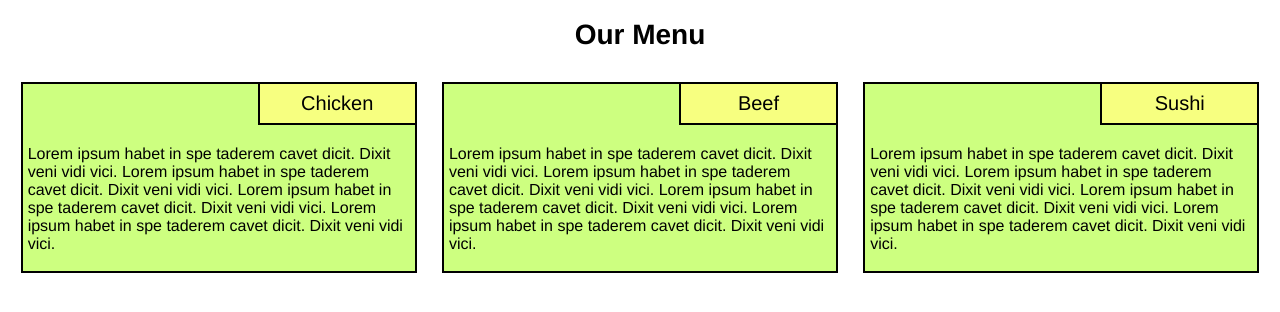
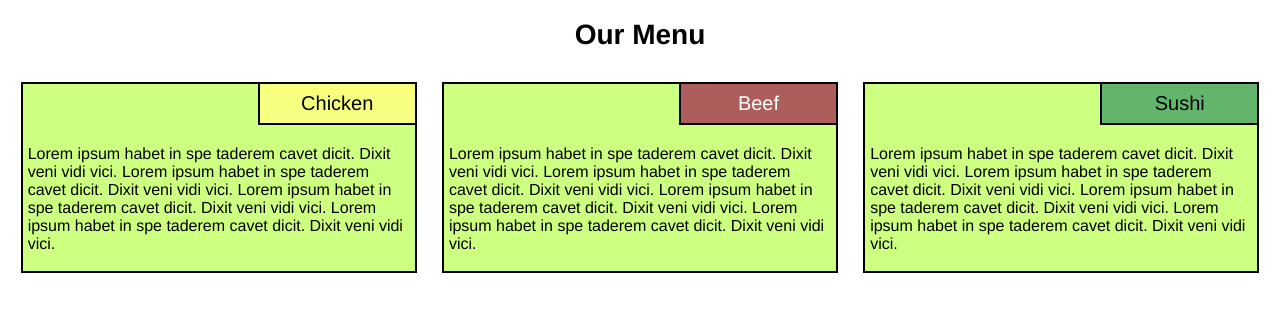
Before and after one commit to bryszard/coursera_html, a plain HTML site: page module2-solution/index.html in a window 1280 px wide. Drawn offline with Linux system fonts and the light colour scheme.

Commit message:
Diverge title background colors

```diff
--- a/module2-solution/css/styles.css
+++ b/module2-solution/css/styles.css
@@ -18,7 +18,6 @@ h1 {
   top: 0;
   right: 0;
   width: 40%;
-  background-color: #F7FF80;
   border-bottom: 2px solid black;
   border-left: 2px solid black;
   padding: 8px;
@@ -27,6 +26,16 @@ h1 {
 }
 .content {
   padding: 45px 5px 2px 5px;
+}
+#chicken {
+  background-color: #F7FF80;
+}
+#beef {
+  background-color: #AE5D5D;
+  color: white;
+}
+#sushi {
+  background-color: #64B56C;
 }
 @media (min-width: 992px) {
   .col-lg-4 {
```
